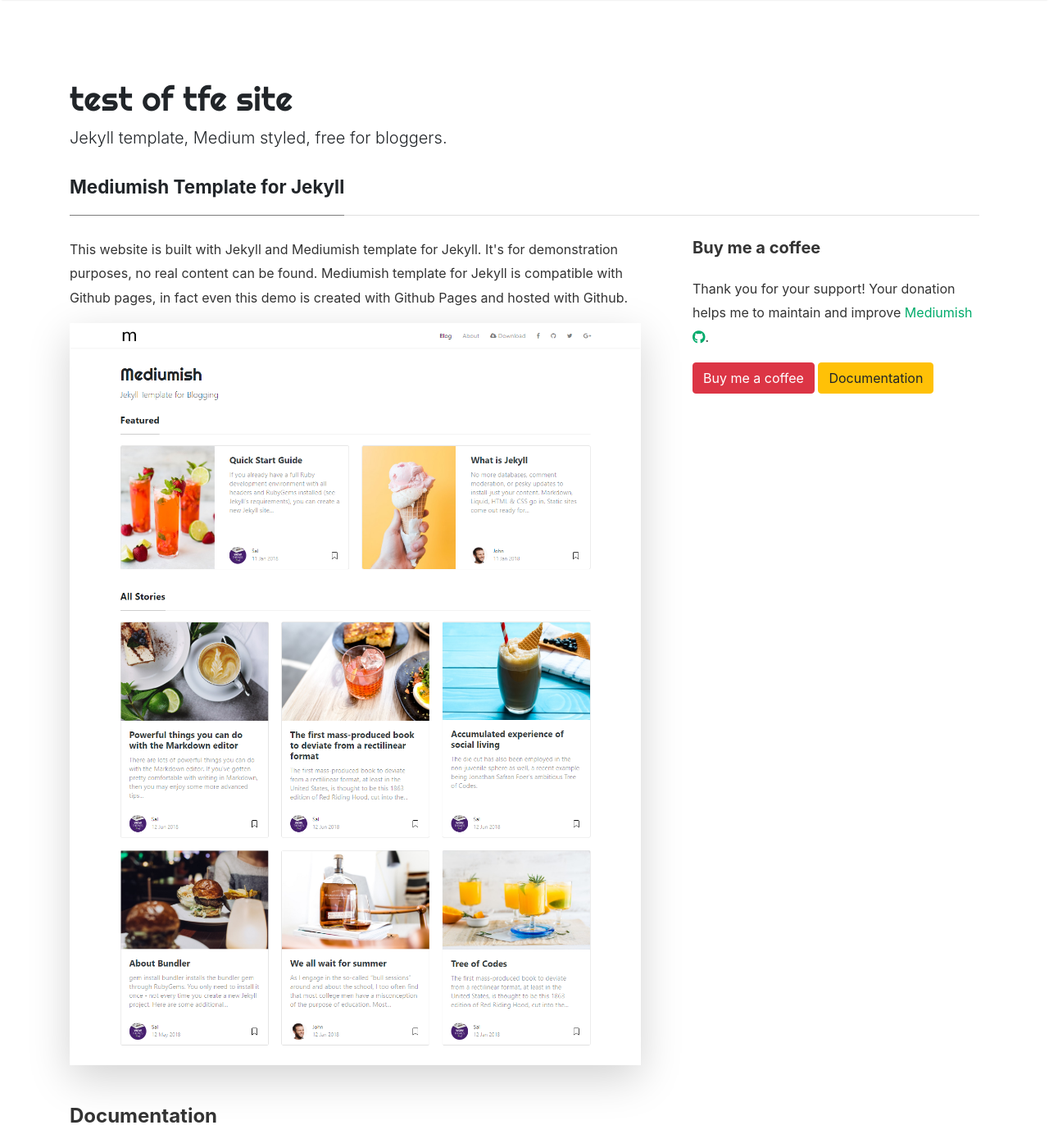
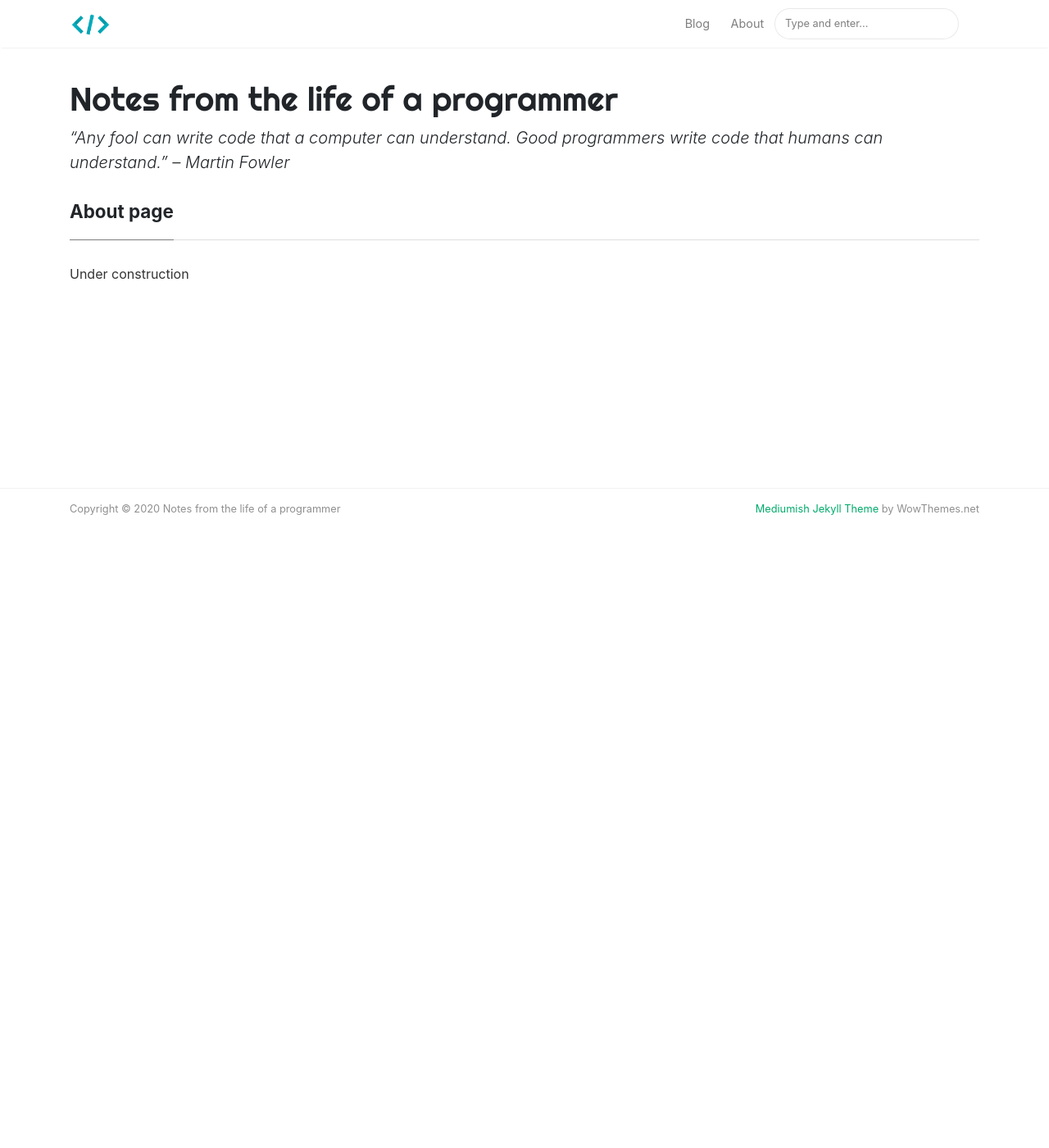
Before and after one commit to dominikjeske/dominikjeske.github.io, a Jekyll site: the page built from _pages/about.md, in a window 1280 px wide and 1400 px high. Shown: the whole window at 82% size. Built offline with Jekyll 4.4.1, drawn with Linux system fonts in a browser that asks for light colours; nearby versions of some CDN libraries; comment, search, counter and statistics services are not loaded; some of the changed text lies outside the part shown.

Commit message:
Update layout

```diff
--- a/_config.yml
+++ b/_config.yml
@@ -1,7 +1,7 @@
 # Site
-name: "test of tfe site"
-title: "tittle of the site"
-description: "Jekyll template, Medium styled, free for bloggers."
+name: "Notes from the life of a programmer"
+title: "Notes from the life of a programmer"
+description: "“Any fool can write code that a computer can understand. Good programmers write code that humans can understand.” – Martin Fowler"
 logo: 'assets/images/logo.png'
 favicon: 'assets/images/logo.png'
 #baseurl: 'https://dominikjeske.github.io'
--- a/_layouts/default.html
+++ b/_layouts/default.html
@@ -73,22 +73,6 @@ ga('send', 'pageview');
 
                 <li class="nav-item">
                 <a class="nav-link" href="{{ site.baseurl }}/about">About</a>
-                </li>
-
-                <li class="nav-item">
-                <a target="_blank" class="nav-link" href="https://bootstrapstarter.com/bootstrap-templates/template-mediumish-bootstrap-jekyll/"> Docs</a>
-                </li>
-
-                <li class="nav-item">
-                <a target="_blank" class="nav-link" href="https://www.wowthemes.net/themes/mediumish-wordpress/"><i class="fab fa-wordpress-simple"></i> WP Version</a>
-                </li>
-
-                <li class="nav-item">
-                <a target="_blank" class="nav-link" href="https://www.wowthemes.net/themes/mediumish-ghost/"><i class="fab fa-snapchat-ghost"></i> Ghost Version</a>
-                </li>
-
-                <li class="nav-item">
-                <a target="_blank" class="nav-link" href="https://github.com/wowthemesnet/mediumish-theme-jekyll"><i class="fab fa-github"></i> Fork on Github</a>
                 </li>
 
                 {% include search-lunr.html %}
--- a/_pages/about.md
+++ b/_pages/about.md
@@ -1,35 +1,8 @@
 ---
 layout: page
-title: Mediumish Template for Jekyll
+title: About page
 permalink: /about
-comments: true
+comments: false
 ---
 
-<div class="row justify-content-between">
-<div class="col-md-8 pr-5">
-
-<p>This website is built with Jekyll and Mediumish template for Jekyll. It's for demonstration purposes, no real content can be found. Mediumish template for Jekyll is compatible with Github pages, in fact even this demo is created with Github Pages and hosted with Github.</p>
-
-<p class="mb-5"><img class="shadow-lg" src="{{site.baseurl}}/assets/images/mediumish-jekyll-template.png" alt="jekyll template mediumish" /></p>
-<h4>Documentation</h4>
-
-<p>Please, read the docs <a href="https://bootstrapstarter.com/bootstrap-templates/template-mediumish-bootstrap-jekyll/">here</a>.</p>
-
-<h4>Questions or bug reports?</h4>
-
-<p>Head over to our <a href="https://github.com/wowthemesnet/mediumish-theme-jekyll">Github repository</a>!</p>
-
-</div>
-
-<div class="col-md-4">
-
-<div class="sticky-top sticky-top-80">
-<h5>Buy me a coffee</h5>
-
-<p>Thank you for your support! Your donation helps me to maintain and improve <a target="_blank" href="https://github.com/wowthemesnet/mediumish-theme-jekyll">Mediumish <i class="fab fa-github"></i></a>.</p>
-
-<a target="_blank" href="https://www.wowthemes.net/donate/" class="btn btn-danger">Buy me a coffee</a> <a target="_blank" href="https://bootstrapstarter.com/bootstrap-templates/template-mediumish-bootstrap-jekyll/" class="btn btn-warning">Documentation</a>
-
-</div>
-</div>
-</div>
+Under construction
--- a/_posts/2020-11-09-source-generators.markdown
+++ b/_posts/2020-11-09-source-generators.markdown
@@ -5,6 +5,7 @@ date:   2020-11-09 20:41:23 +0100
 categories: [roslyn, source-generators, dotnet]
 author: dnf
 image: assets/images/source_generators_main.png
+featured: true
 comments: true
 ---
 
--- a/assets/css/screen.css
+++ b/assets/css/screen.css
@@ -308,9 +308,12 @@ span.post-read-more a:hover {
     font-family: Righteous;
 }
 
-.mainheading h1.posttitle {
-    font-weight: 700;
-    margin-bottom: 1rem;
+.mainheading h1.sitetitle {
+    font-family: Righteous;
+}
+
+.mainheading .lead {
+    font-style: italic;
 }
 
 .footer {
```
Also changed, not shown: assets/images/avatar.png (deleted), assets/images/logo.png, assets/images/mediumish-jekyll-template.png (deleted).
